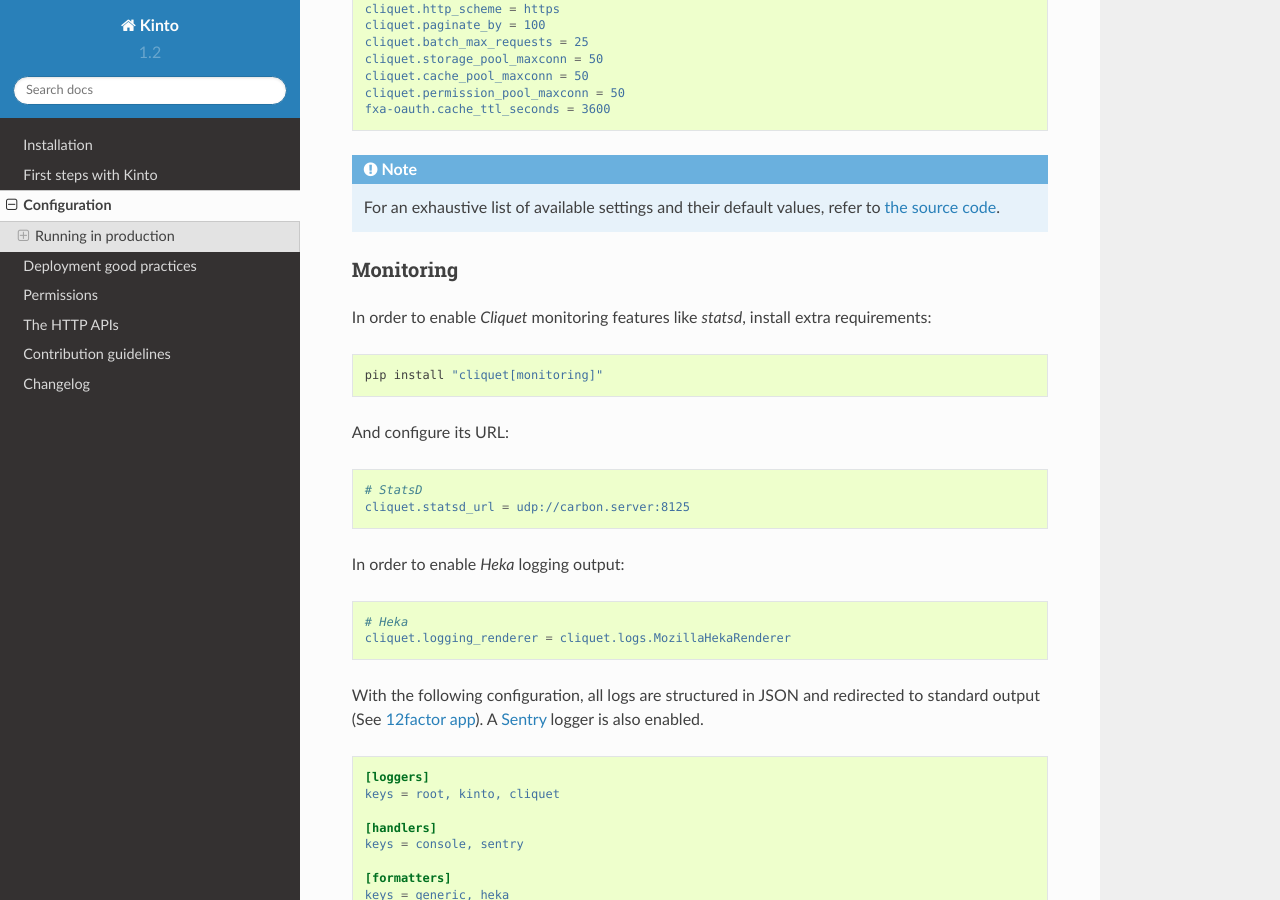
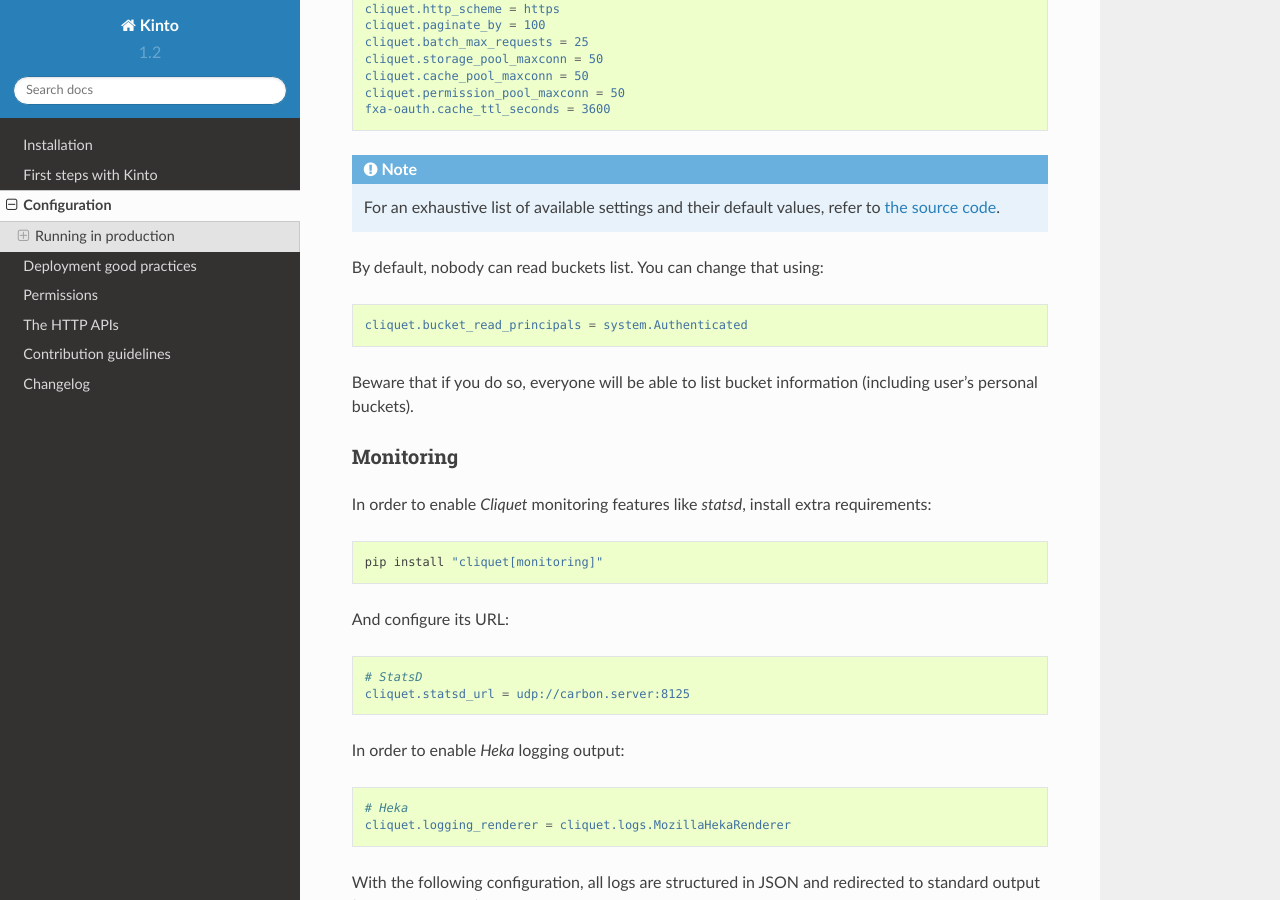
Before and after one commit to Kinto/kinto, a Sphinx documentation site: the page built from docs/configuration.rst, in a window 1280 px wide and 900 px high, scrolled down 512 px. Built offline with Sphinx 7.4.7 and the Read the Docs theme 2.0.0, drawn with Linux system fonts in a browser that asks for light colours.

Commit message:
By default, calling /buckets should return a 403.

```diff
--- a/docs/configuration.rst
+++ b/docs/configuration.rst
@@ -40,6 +40,16 @@
 
     For an exhaustive list of available settings and their default values,
     refer to `the source code <https://github.com/mozilla-services/cliquet/blob/2.2.0/cliquet/__init__.py#L26-L78>`_.
+
+
+By default, nobody can read buckets list. You can change that using:
+
+.. code-block :: ini
+
+    cliquet.bucket_read_principals = system.Authenticated
+
+Beware that if you do so, everyone will be able to list bucket
+information (including user's personal buckets).
 
 
 Monitoring
--- a/kinto/__init__.py
+++ b/kinto/__init__.py
@@ -20,7 +20,6 @@
     'cliquet.project_name': 'Cloud Storage',
     'cliquet.project_docs': 'https://kinto.readthedocs.org/',
     'cliquet.bucket_create_principals': 'system.Authenticated',
-    'cliquet.bucket_read_principals': 'system.Authenticated',
     'multiauth.authorization_policy': (
         'kinto.authorization.AuthorizationPolicy'),
     'multiauth.groupfinder': (
```
Also changed, not shown: 1 other file.
